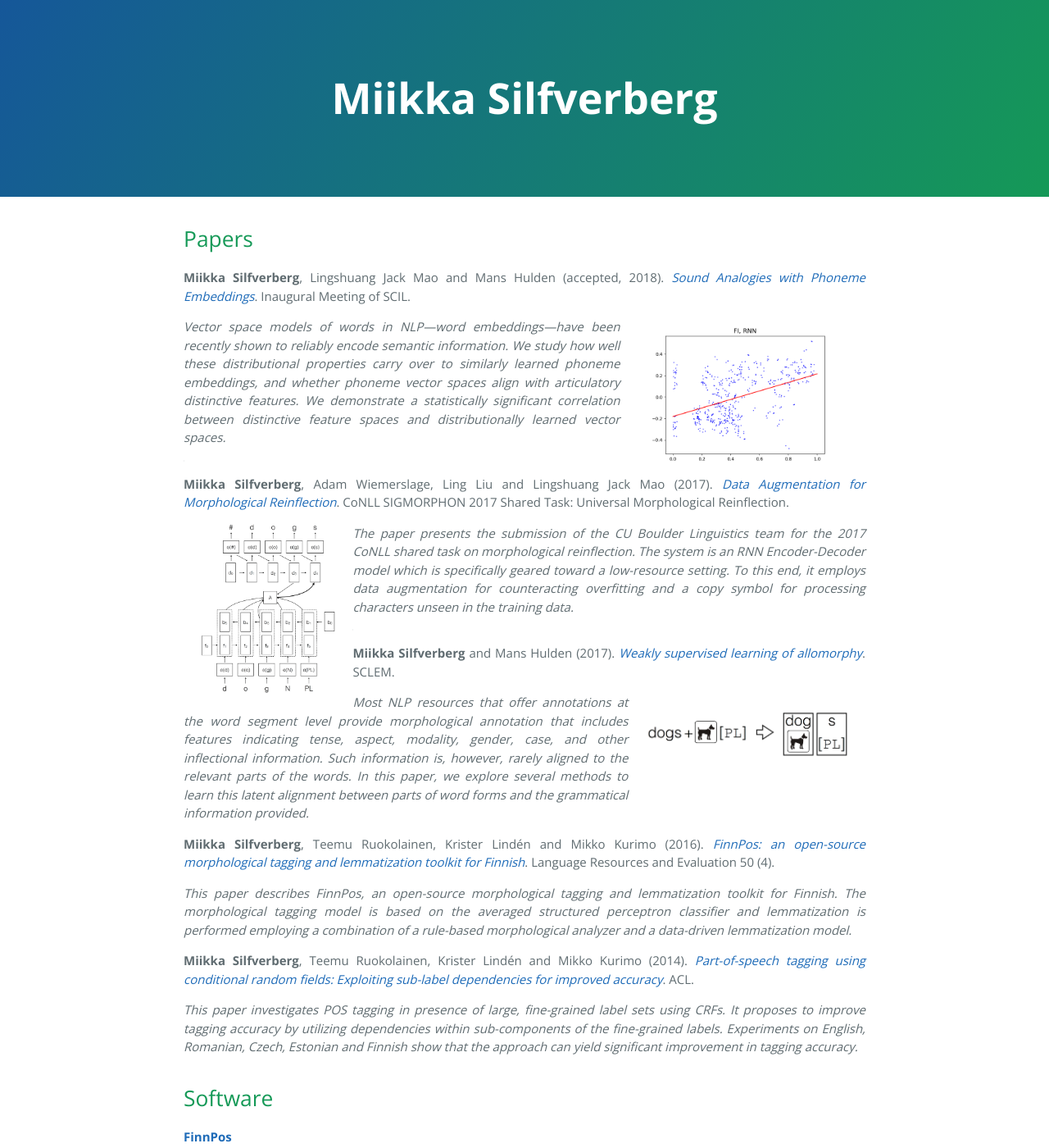
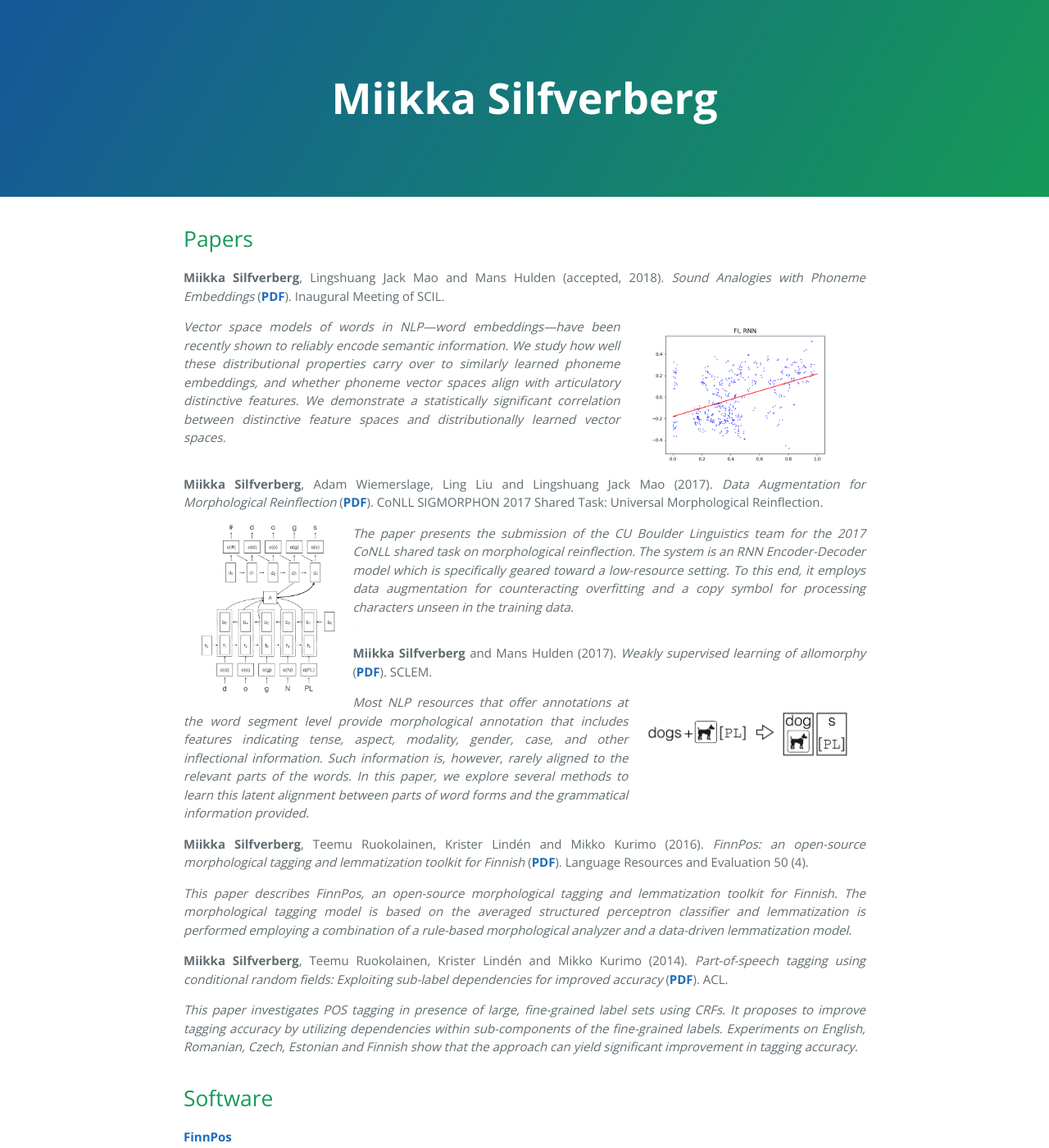
Before and after one commit to mpsilfve/mpsilfve.github.io, a Jekyll site: the page built from research.md, in a window 1280 px wide and 1400 px high. Shown: the whole window at 82% size. Built offline with Jekyll 4.4.1, drawn with Linux system fonts in a browser that asks for light colours; our own code applies the rules of GitHub Pages for plain Markdown files.

Commit message:
Research page.

```diff
--- a/research.md
+++ b/research.md
@@ -5,7 +5,7 @@ layout: page
 ## Papers
 
 **Miikka Silfverberg**, Lingshuang Jack Mao and Mans Hulden (accepted, 2018).
-[_Sound Analogies with Phoneme Embeddings_](assets/analogies.pdf).
+_Sound Analogies with Phoneme Embeddings_ ([**PDF**](assets/analogies.pdf)).
 Inaugural Meeting of SCIL.
 
 <img src="assets/foo.FI.RNN.png" alt="Photo" hspace="25" width="30%" align="right"/> _Vector space models of words in NLP---word embeddings---have been
@@ -18,7 +18,7 @@ distributionally learned vector spaces._
 
 <hr width="0"/>
 
-**Miikka Silfverberg**, Adam Wiemerslage, Ling Liu and Lingshuang Jack Mao (2017). [_Data Augmentation for Morphological Reinflection_](assets/reinflection.pdf). CoNLL SIGMORPHON 2017 Shared Task: Universal Morphological Reinflection.
+**Miikka Silfverberg**, Adam Wiemerslage, Ling Liu and Lingshuang Jack Mao (2017). _Data Augmentation for Morphological Reinflection_ ([**PDF**](assets/reinflection.pdf)). CoNLL SIGMORPHON 2017 Shared Task: Universal Morphological Reinflection.
 
 <img src="assets/encdec.png" alt="Photo" hspace="20" width="20%" align="left"/> _The paper presents the submission of the CU Boulder Linguistics team
 for the 2017 CoNLL shared task on morphological reinflection. The
@@ -29,8 +29,8 @@ processing characters unseen in the training data._
 
 <hr width="0"/>
 
-**Miikka Silfverberg** and Mans Hulden (2017). [_Weakly supervised
-learning of allomorphy_](assets/allomorphy.pdf). SCLEM.
+**Miikka Silfverberg** and Mans Hulden (2017). _Weakly supervised
+learning of allomorphy_ ([**PDF**](assets/allomorphy.pdf)). SCLEM.
 
 <img src="assets/dogs.png" alt="Photo" hspace="20" vspace="30" width="30%" align="right"/> _Most NLP resources that offer annotations at the word segment level
 provide morphological annotation that includes features indicating
@@ -40,7 +40,7 @@ relevant parts of the words. In this paper, we explore several methods
 to learn this latent alignment between parts of word forms and the
 grammatical information provided._
 
-**Miikka Silfverberg**, Teemu Ruokolainen, Krister Lindén and Mikko Kurimo (2016). [_FinnPos: an open-source morphological tagging and lemmatization toolkit for Finnish_](assets/finnpos.pdf). Language Resources and Evaluation 50 (4).
+**Miikka Silfverberg**, Teemu Ruokolainen, Krister Lindén and Mikko Kurimo (2016). _FinnPos: an open-source morphological tagging and lemmatization toolkit for Finnish_ ([**PDF**](assets/finnpos.pdf)). Language Resources and Evaluation 50 (4).
 
 _This paper describes FinnPos, an open-source morphological tagging
 and lemmatization toolkit for Finnish. The morphological tagging model
@@ -49,7 +49,7 @@ lemmatization is performed employing a combination of a rule-based
 morphological analyzer and a data-driven lemmatization
 model._
 
-**Miikka Silfverberg**, Teemu Ruokolainen, Krister Lindén and Mikko Kurimo (2014). [_Part-of-speech tagging using conditional random fields: Exploiting sub-label dependencies for improved accuracy_](assets/sublabel.pdf). ACL.
+**Miikka Silfverberg**, Teemu Ruokolainen, Krister Lindén and Mikko Kurimo (2014). _Part-of-speech tagging using conditional random fields: Exploiting sub-label dependencies for improved accuracy_ ([**PDF**](assets/sublabel.pdf)). ACL.
 
 _This paper investigates POS tagging in presence of large,
 fine-grained label sets using CRFs. It proposes to improve tagging
```
